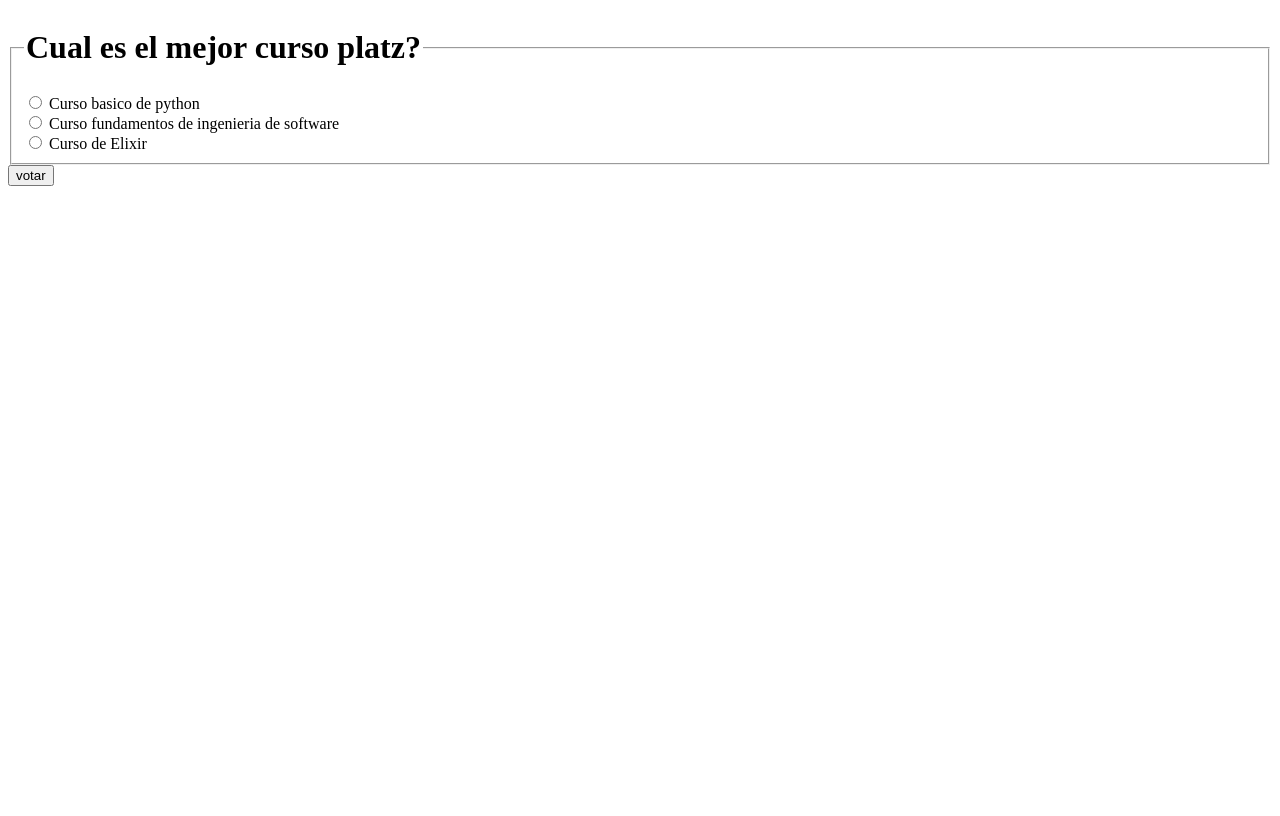
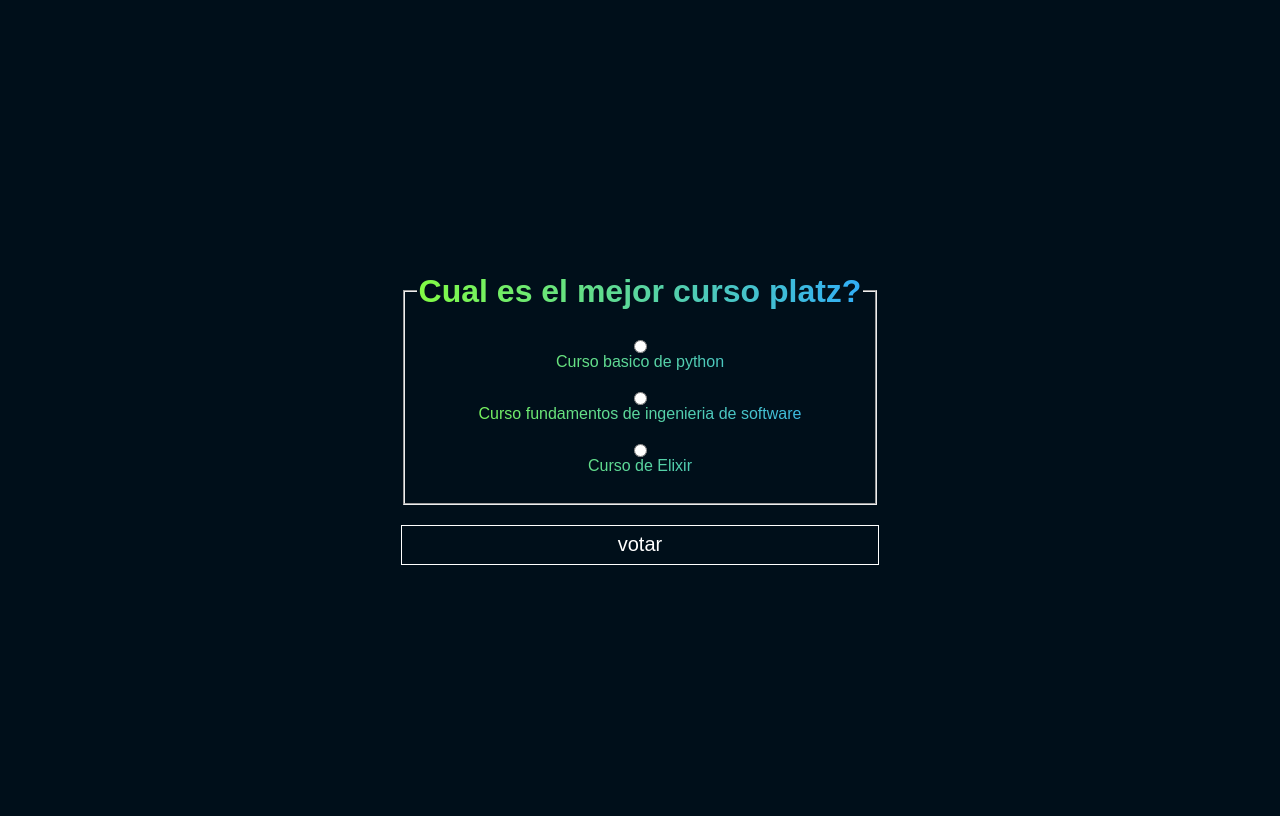
Before and after one commit to douglaxetg/premiosplatzi, a Django app: page /polls/1/detail/ in a window 1280 px wide. Before the commit the page ends 186 px from the top, so only its background shows below. Run offline with Django 4.2, Linux system fonts and the light colour scheme; data comes from the database, SQL or seed files in the repository.

Commit message:
add styles

```diff
--- /dev/null
+++ b/premiosplatziapp/polls/static/polls/detail.css
@@ -0,0 +1,33 @@
+body {
+    display: flex;
+    align-items: center;
+    justify-content: center;
+}
+
+form {
+    background: linear-gradient(
+        to right,
+        hsl(98, 100%, 62%),
+        hsl(204, 100%, 59%)
+    );
+    -webkit-background-clip: text;
+    -webkit-text-fill-color: transparent;
+    text-align: center;
+}
+
+fieldset {
+    display: flex;
+    align-items: center;
+    justify-content: center;
+    flex-direction: column;
+}
+
+input[type="submit"] {
+    width: 100%;
+    height: 40px;
+    margin-top: 20px;
+    -webkit-text-fill-color: white;
+    background: hsl(204 100% 5%);
+    border: 1px solid white;
+    font-size: 20px;
+}
--- a/premiosplatziapp/polls/templates/polls/detail.html
+++ b/premiosplatziapp/polls/templates/polls/detail.html
@@ -1,3 +1,15 @@
+{% load static %}
+<!DOCTYPE html>
+<html lang="en">
+<head>
+    <meta charset="UTF-8">
+    <meta http-equiv="X-UA-Compatible" content="IE=edge">
+    <meta name="viewport" content="width=device-width, initial-scale=1.0">
+    <link rel="stylesheet" href="{% static 'polls/style.css' %}">
+    <link rel="stylesheet" href="{% static 'polls/detail.css' %}">
+    <title>{{ question.question_text }}</title>
+</head>
+<body>
     <form action="{% url 'polls:vote' question.id %}" method="post">
     {% csrf_token %}
     <fieldset>
@@ -20,3 +32,5 @@
     </fieldset>
         <input type="submit" value="votar">
     </form>
+</body>
+</html>
```
Also changed, not shown: premiosplatziapp/polls/static/polls/style.css (line endings or trailing spaces). Lines whose indentation alone changed are shown as unchanged.
